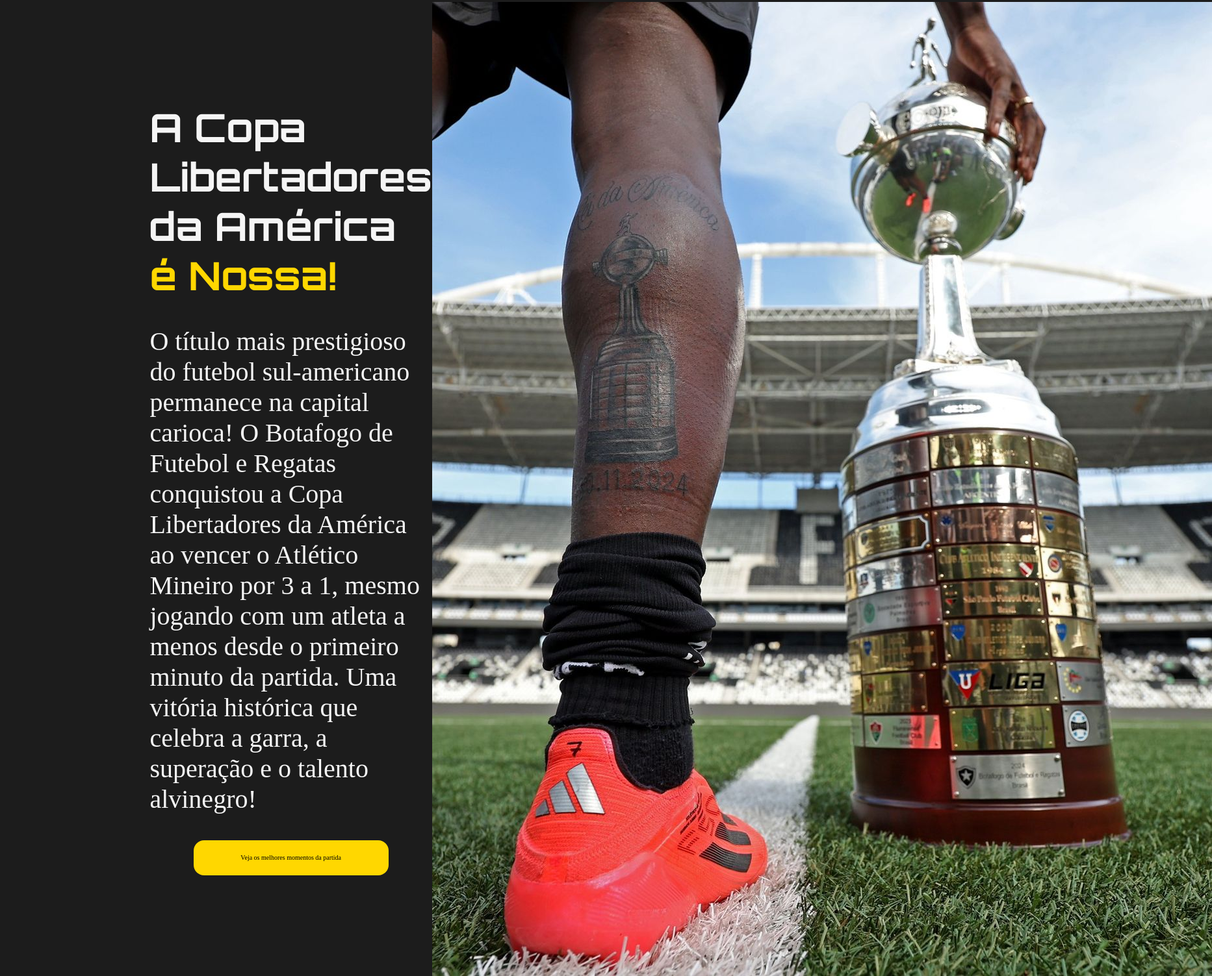
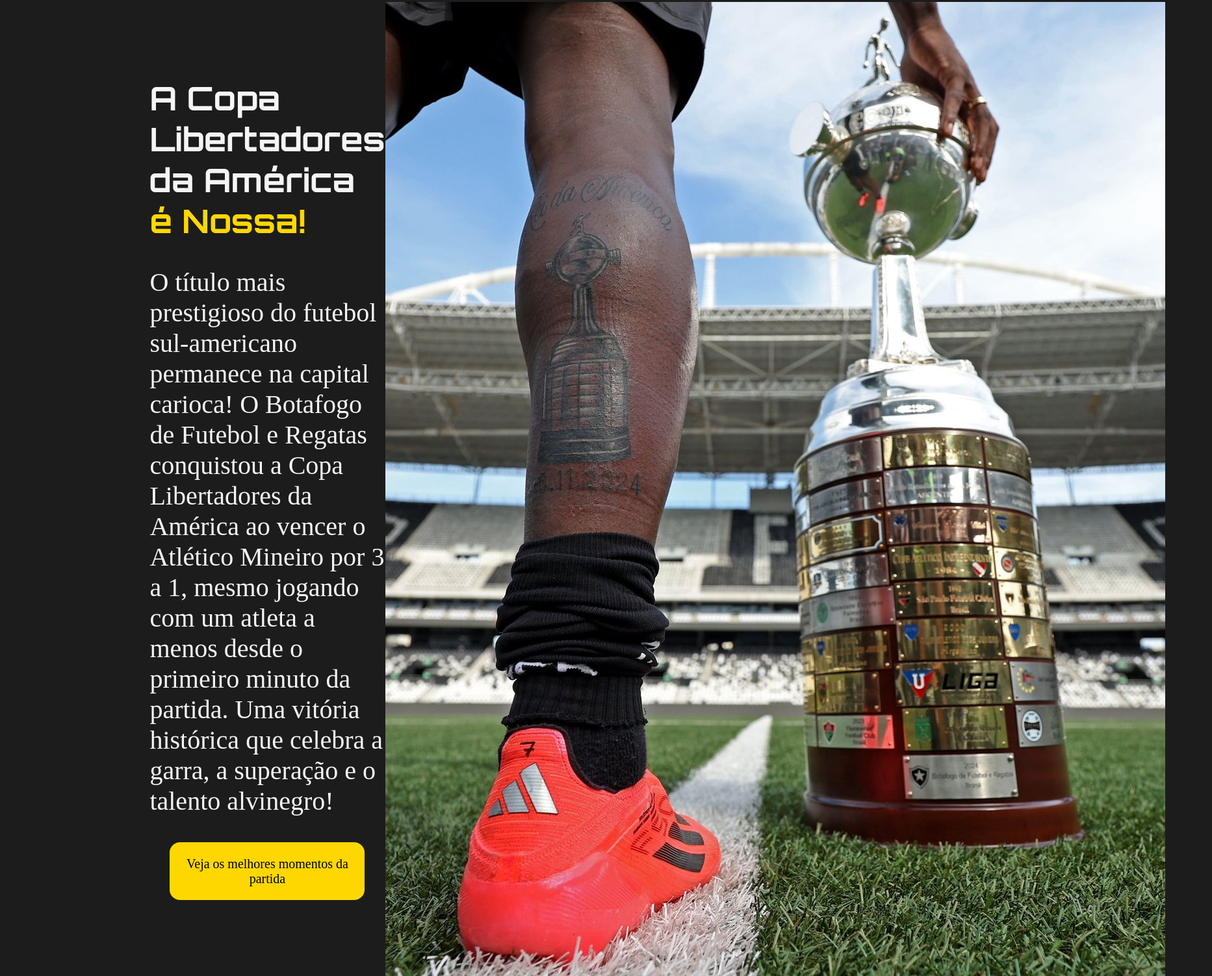
Before and after one commit to violante91/HTML, a plain HTML site: page index.html in a window 1280 px wide. Shown: the part 87-1590 px from the top of the page at 65% size, 1865 px wide, since content can reach past the window. Drawn offline with Linux system fonts and the light colour scheme; a web font is replaced by a local one.

Commit message:
Update style.css

```diff
--- a/style.css
+++ b/style.css
@@ -27,7 +27,7 @@ body {
     gap: 40px;
 }
 .apresentacao__conteudo__titulo {
-    font-size: 60px;
+    font-size: 50px;
     font-family: "Orbitron", sans-serif;
 
 }
@@ -46,7 +46,7 @@ body {
     width: 300px;
     text-align: center;
     border-radius: 16px;
-    font-size: 10px;
+    font-size: 20px;
     font-weight: <weight>;
     font-family: "Kotta One", serif;
     padding: 21.5px 0;
```
